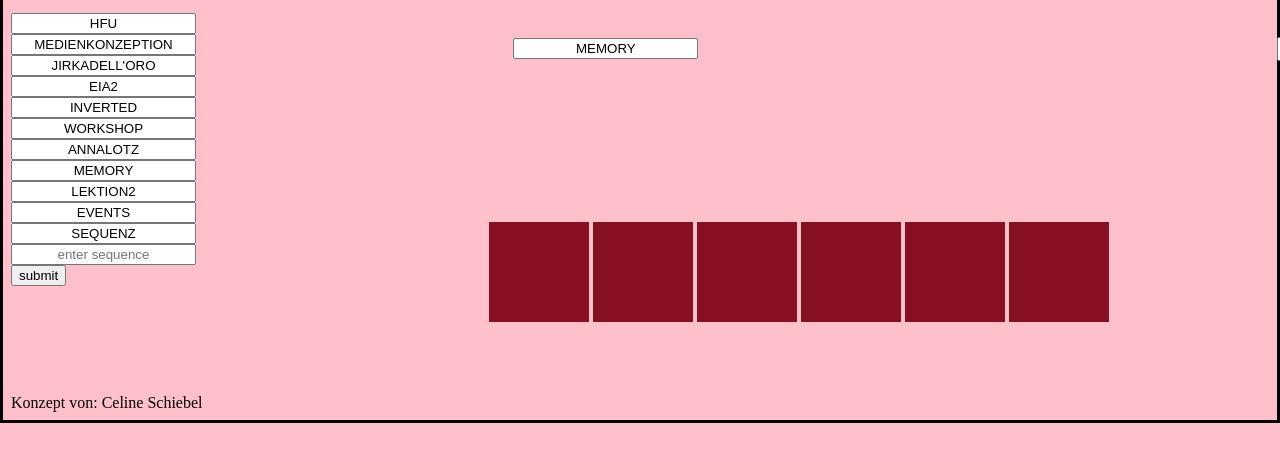
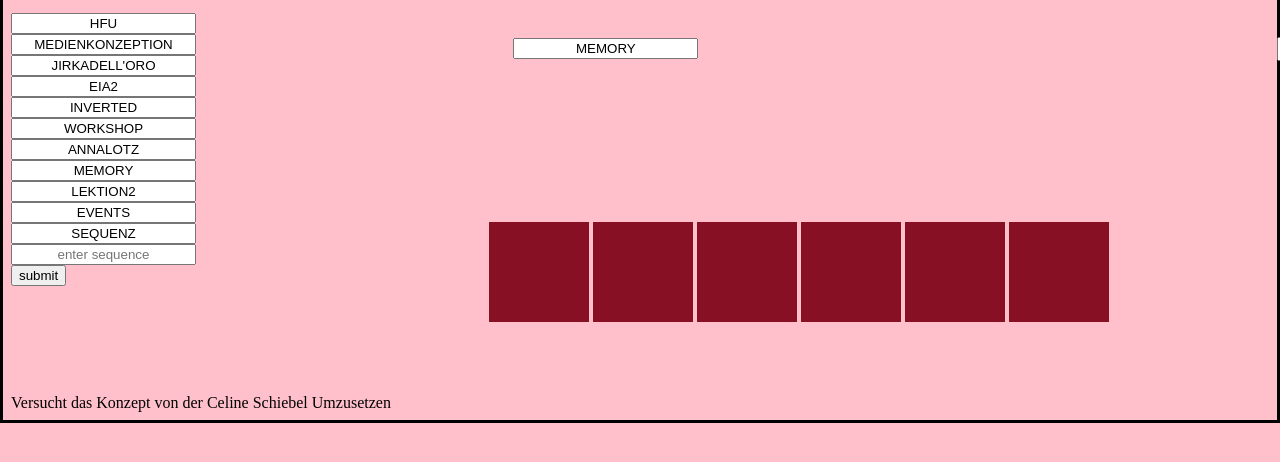
Before and after one commit to buluthil/EIA-2, a plain HTML site: page Aufgabe2/Aufgabe2.html in a window 1280 px wide. Shown: the part 130-592 px from the top of the page. Drawn offline with Linux system fonts and the light colour scheme.

Commit message:
aufgabe2

```diff
--- a/Aufgabe2/Aufgabe2.html
+++ b/Aufgabe2/Aufgabe2.html
@@ -40,6 +40,6 @@
     <div class="card"></div>
     </div>
 
-    <footer class="footer">Konzept von: Celine Schiebel</footer>
+    <footer class="footer">Versucht das Konzept von der Celine Schiebel Umzusetzen</footer>
 </body>
 </html>
```
